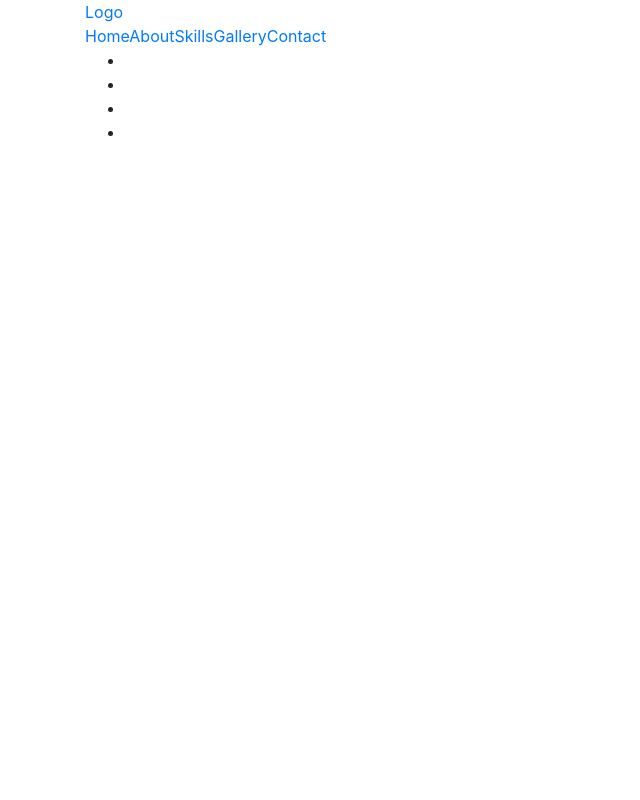
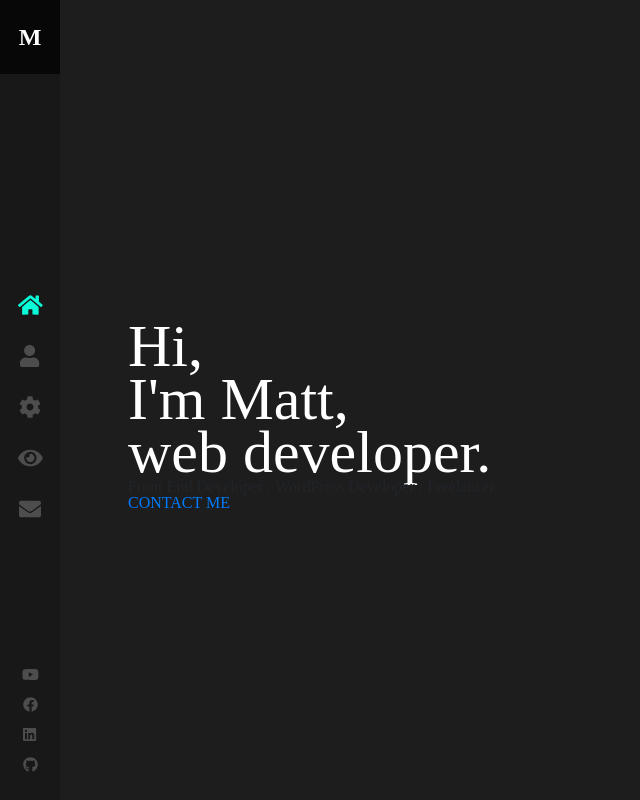
Before and after one commit to AsiaArgento/react-portfolio-app, a React (Create React App) app: page / in a window 1280 px wide. Shown: the whole page, without its empty margins (0-640 px from the left). Built offline with nearby package versions, Linux system fonts and the light colour scheme.

Commit message:
finishing up navigation and body

```diff
--- a/package.json
+++ b/package.json
@@ -3,6 +3,10 @@
   "version": "0.1.0",
   "private": true,
   "dependencies": {
+    "@fortawesome/fontawesome-svg-core": "^1.2.26",
+    "@fortawesome/free-brands-svg-icons": "^5.12.0",
+    "@fortawesome/free-solid-svg-icons": "^5.12.0",
+    "@fortawesome/react-fontawesome": "^0.1.8",
     "@testing-library/jest-dom": "^4.2.4",
     "@testing-library/react": "^9.3.2",
     "@testing-library/user-event": "^7.1.2",
--- a/src/App.css
+++ b/src/App.css
@@ -1,38 +1,136 @@
-.App {
+/* http://meyerweb.com/eric/tools/css/reset/
+   v2.0 | 20110126
+   License: none (public domain)
+*/
+html, body, div, span, applet, object, iframe,
+h1, h2, h3, h4, h5, h6, p, blockquote, pre,
+a, abbr, acronym, address, big, cite, code,
+del, dfn, em, img, ins, kbd, q, s, samp,
+small, strike, strong, sub, sup, tt, var,
+b, u, i, center,
+dl, dt, dd, ol, ul, li,
+fieldset, form, label, legend,
+table, caption, tbody, tfoot, thead, tr, th, td,
+article, aside, canvas, details, embed,
+figure, figcaption, footer, header, hgroup,
+menu, nav, output, ruby, section, summary,
+time, mark, audio, video {
+  margin: 0;
+  padding: 0;
+  border: 0;
+  font-size: 100%;
+  font: inherit;
+  vertical-align: baseline; }
+
+/* HTML5 display-role reset for older browsers */
+article, aside, details, figcaption, figure,
+footer, header, hgroup, menu, nav, section {
+  display: block; }
+
+body {
+  line-height: 1; }
+
+ol, ul {
+  list-style: none; }
+
+blockquote, q {
+  quotes: none; }
+
+blockquote:before, blockquote:after,
+q:before, q:after {
+  content: '';
+  content: none; }
+
+table {
+  border-collapse: collapse;
+  border-spacing: 0; }
+/***** Eric Meyer Reset *****/
+html{
+  background-color: #1d1d1d;
+}
+.home .info-section{
+  width: 60px;
+  background: #181818;
+  position: absolute;
+  top: 0;
+  height: 100%;
+  min-height: 500px;
+  z-index: 3;
+}
+.home .info-section .logo{
+  background: #070707;
+  display: block;
+  padding: 25px 0;
   text-align: center;
+  color: #fff;
+  font-weight: 800;
+  font-size: 1.5em;
+  font-family: cursive;
 }
-
-.App-logo {
-  height: 40vmin;
-  pointer-events: none;
+.home .info-section .info-box-top{
+  display: block;
+  text-align: center;
+  position: absolute;
+  top: 50%;
+  height: 210px;
+  margin-top: -120px;
+  width: 100%;
 }
-
-@media (prefers-reduced-motion: no-preference) {
-  .App-logo {
-    animation: App-logo-spin infinite 20s linear;
-  }
+.home .info-section .info-box-top a{
+  font-size: 22px;
+  display: block;
+  line-height: 51px;
+  height: 51px;
+  text-decoration: none;
+  position: relative;
+  color: #4d4d4e;
 }
-
-.App-header {
-  background-color: #282c34;
-  min-height: 100vh;
-  display: flex;
-  flex-direction: column;
-  align-items: center;
-  justify-content: center;
-  font-size: calc(10px + 2vmin);
-  color: white;
+.home .info-section .info-box-top a.home{
+  color: #08fdd8;
 }
-
-.App-link {
-  color: #61dafb;
+.home .info-section .info-box-top a:hover{
+  color: #08fdd8;
 }
-
-@keyframes App-logo-spin {
-  from {
-    transform: rotate(0deg);
-  }
-  to {
-    transform: rotate(360deg);
-  }
+.home .info-section .info-box-bottom{
+  position: absolute;
+  bottom: 20px;
+  width: 100%;
+  display: block;
+  padding: 0;
+  text-align: center;
+  margin: 0;
 }
+.home .info-section .info-box-bottom a{
+  padding: 7px 0;
+  display: block;
+  font-size: 15px;
+  line-height: 16px;
+  color: #4d4d4e;
+}
+.home .info-section .info-box-bottom a:hover{
+  color: #08fdd8;
+}
+/** Content Area **/
+.home .content-area{
+  width: 100%;
+  height: 100%;
+  position: absolute;
+  background: #1D1D1D;
+}
+.home .content-area .container{
+  margin-top: 5%;
+}
+.home .content-area .container .profile{
+  position: absolute;
+  left: 10%;
+  top: 40%;
+  width: 40%;
+  max-height: 90%;
+}
+.home .content-area .container .profile h1{
+  color: #fff;
+  line-height: 53px;
+  margin: 0;
+  font-weight: 400;
+  font-size: 60px;
+}
--- a/src/App.js
+++ b/src/App.js
@@ -1,6 +1,7 @@
 import React, { Component } from 'react';
 import { BrowserRouter as Router, Route, Link } from "react-router-dom";
 import "bootstrap/dist/css/bootstrap.min.css";
+import "./App.css";
 import About from "./components/about.component";
 import Contact from "./components/contact.component";
 import Gallery from "./components/gallery.component";
--- a/src/components/home.component.js
+++ b/src/components/home.component.js
@@ -1,28 +1,61 @@
 import React, { Component } from 'react';
+import { faHome, faUser, faCog, faEye, faEnvelope } from '@fortawesome/free-solid-svg-icons';
+import { FontAwesomeIcon } from '@fortawesome/react-fontawesome';
+import { library } from '@fortawesome/fontawesome-svg-core';
+import { fab } from '@fortawesome/free-brands-svg-icons';
+library.add(fab)
 
 export default class Home extends Component {
+
+  constructor(props) {
+    super(props);
+  }
+
+
   render() {
     return (
-      <div className="container">
-        <div className="navigation">
-          <a className="logo">
-            Logo
-          </a>
-          <nav className="nav-links">
-            <a href="/">Home</a>
-            <a href="/about">About</a>
-            <a href="/skills">Skills</a>
-            <a href="/gallery">Gallery</a>
-            <a href="/contact">Contact</a>
-          </nav>
-          <ul className="contact-links">
-            <li className="link"></li>
-            <li className="link"></li>
-            <li className="link"></li>
-            <li className="link"></li>
-          </ul>
-        </div>
+      <div className="home">
+      <div className="hamburger-icon"></div>
+        <section className="info-section">
+          <div className="logo">M</div>
+          <div className="info-box-top">
+            <a className="home active" href="/"><FontAwesomeIcon icon={faHome} /></a>
+            <a href="/skills"><FontAwesomeIcon icon={faUser} /></a>
+            <a href="/skills"><FontAwesomeIcon icon={faCog} /></a>
+            <a href="/gallery"><FontAwesomeIcon icon={faEye} /></a>
+            <a href="/contact"><FontAwesomeIcon icon={faEnvelope} /></a>
+          </div>
+          <div className="info-box-bottom">
+            <ul className="contact-links">
+              <li className="link">
+                <a target="_blank" href="#"><FontAwesomeIcon icon={['fab', 'youtube']} /></a>
+              </li>
+              <li className="link">
+                <a target="_blank" href="https://www.facebook.com/matthew.moncada.731"><FontAwesomeIcon icon={['fab', 'facebook']} /></a>
+              </li>
+              <li className="link">
+                <a target="_blank" href="https://www.linkedin.com/in/matthew-moncada/"><FontAwesomeIcon icon={['fab', 'linkedin']} /></a>
+              </li>
+              <li className="link">
+                <a target="_blank" href="https://github.com/AsiaArgento/"><FontAwesomeIcon icon={['fab', 'github']} /></a>
+              </li>
+            </ul>
+          </div>
+        </section>
+
+        <section className="content-area">
+          <div className="container">
+            <div className="profile">
+              <h1>Hi,<br /> I'm Matt,<br /> web developer.</h1>
+              <h2>Front End Developer / WordPress Developer / Freelancer</h2>
+              <a className="button">CONTACT ME</a>
+            </div>
+            <div className="user-img"></div>
+          </div>
+        </section>
       </div>
-    )
+
+
+    );
   }
 }
```
Also changed, not shown: 1 other file (tests, documents, lock files or other folders).
